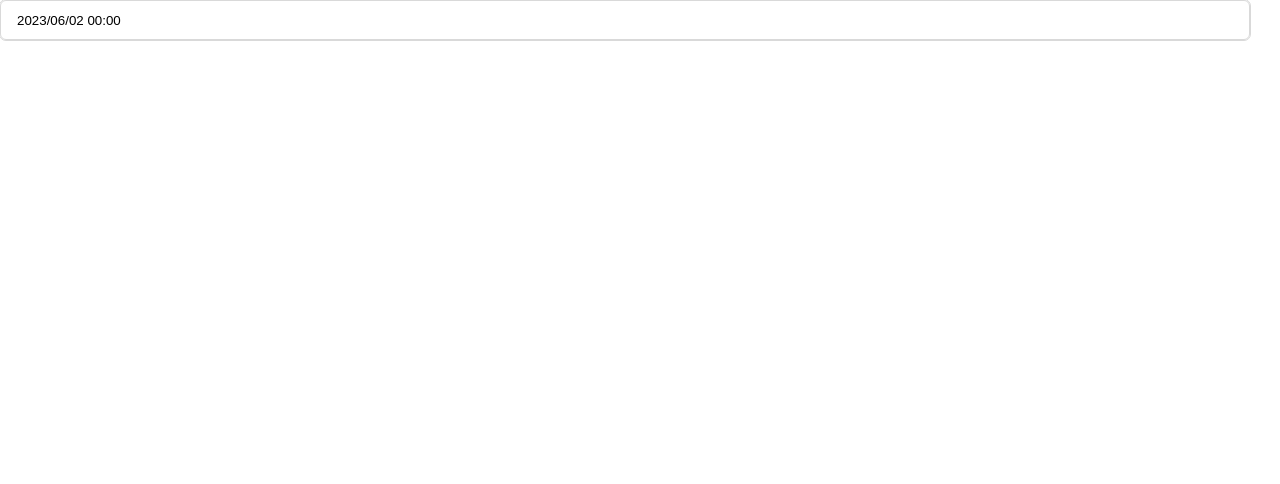
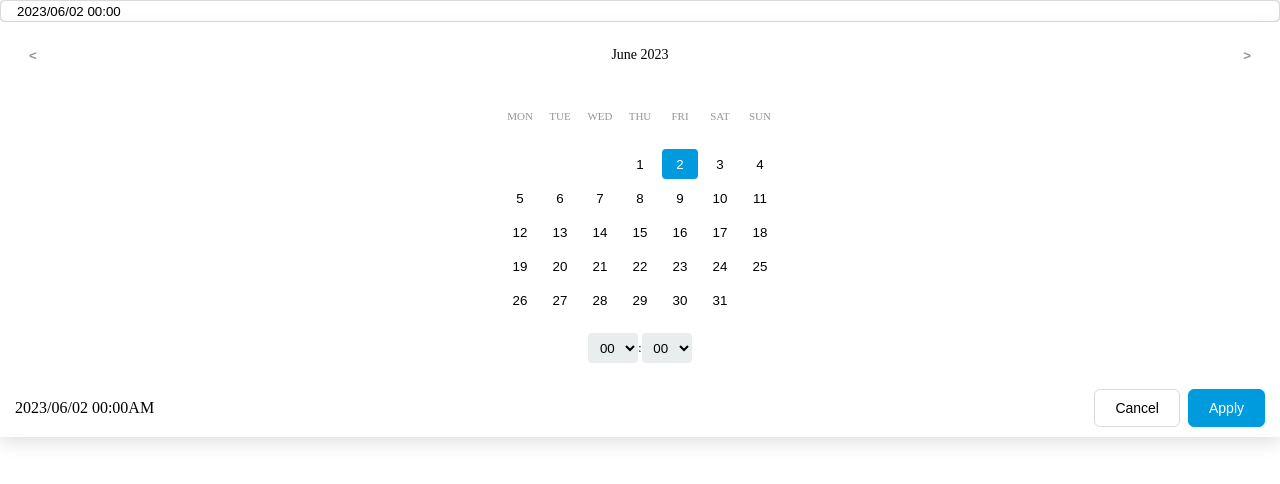
Before and after one commit to snigdho611/custom-react-datepicker, a React (Create React App) app: page / in a window 1280 px wide. Shown: the top 484 px of the page. Built offline with nearby package versions, Linux system fonts and the light colour scheme.

Commit message:
Updated CSS

```diff
--- a/package.json
+++ b/package.json
@@ -19,7 +19,7 @@
     "web-vitals": "^2.1.4"
   },
   "scripts": {
-    "start": "PORT=4000 react-scripts start",
+    "start": "react-scripts start PORT=4000",
     "build": "react-scripts build",
     "test": "react-scripts test",
     "eject": "react-scripts eject"
--- a/src/App.css
+++ /dev/null
@@ -1,38 +0,0 @@
-.App {
-  text-align: center;
-}
-
-.App-logo {
-  height: 40vmin;
-  pointer-events: none;
-}
-
-@media (prefers-reduced-motion: no-preference) {
-  .App-logo {
-    animation: App-logo-spin infinite 20s linear;
-  }
-}
-
-.App-header {
-  background-color: #282c34;
-  min-height: 100vh;
-  display: flex;
-  flex-direction: column;
-  align-items: center;
-  justify-content: center;
-  font-size: calc(10px + 2vmin);
-  color: white;
-}
-
-.App-link {
-  color: #61dafb;
-}
-
-@keyframes App-logo-spin {
-  from {
-    transform: rotate(0deg);
-  }
-  to {
-    transform: rotate(360deg);
-  }
-}
--- a/src/App.tsx
+++ b/src/App.tsx
@@ -1,12 +1,14 @@
-import React from 'react';
-import logo from './logo.svg';
-import './App.css';
-import Datepicker from './components/Datepicker';
+import Datepicker from "./components/Datepicker";
 
 function App() {
   return (
     <div>
-      <Datepicker/>
+      <div
+      // style={{ width: "50%" }}
+      >
+        <Datepicker />
+      </div>
+      <input />
     </div>
   );
 }
--- a/src/components/Datepicker/Calendar/index.tsx
+++ b/src/components/Datepicker/Calendar/index.tsx
@@ -14,7 +14,7 @@ const Calendar: React.FC<ICalendarProps> = ({ dateObj, currentDateObj, onDateCli
   const getStartEmptyCells = () => {
     const emptyCells = [];
     for (let i = 0; i < startDay; i++) {
-      emptyCells.push(<div key={i} className="datepicker_calendar_date_day-empty" />);
+      emptyCells.push(<div key={i} className="datepicker_modal_calendar_date_day-empty" />);
     }
     return emptyCells;
   };
@@ -24,7 +24,7 @@ const Calendar: React.FC<ICalendarProps> = ({ dateObj, currentDateObj, onDateCli
     for (let i = 1; i <= daysInMonth; i++) {
       // const isSelectedDate = i === new Date().getDate();
       let dayClass: string = "";
-      dayClass = "datepicker_calendar_date_day-normal";
+      dayClass = "datepicker_modal_calendar_date_day-normal";
       if (
         currentDateObj.current.date === i &&
         currentDateObj.current.month === dateObj.month &&
@@ -34,7 +34,7 @@ const Calendar: React.FC<ICalendarProps> = ({ dateObj, currentDateObj, onDateCli
       }
 
       if (dateObj.date === i) {
-        dayClass = "datepicker_calendar_date_day-normal selected-day";
+        dayClass = "datepicker_modal_calendar_date_day-normal selected-day";
       }
       dateCells.push(
         <button
@@ -63,18 +63,18 @@ const Calendar: React.FC<ICalendarProps> = ({ dateObj, currentDateObj, onDateCli
   // console.log(dateObj);
 
   return (
-    <div className="datepicker_calendar">
+    <div className="datepicker_modal_calendar">
       {/* <hr style={{ width: "70%" }} /> */}
-      <div className="datepicker_calendar_week">
-        <div className="datepicker_calendar_week_day">MON</div>
-        <div className="datepicker_calendar_week_day">TUE</div>
-        <div className="datepicker_calendar_week_day">WED</div>
-        <div className="datepicker_calendar_week_day">THU</div>
-        <div className="datepicker_calendar_week_day">FRI</div>
-        <div className="datepicker_calendar_week_day">SAT</div>
-        <div className="datepicker_calendar_week_day">SUN</div>
+      <div className="datepicker_modal_calendar_week">
+        <div className="datepicker_modal_calendar_week_day">MON</div>
+        <div className="datepicker_modal_calendar_week_day">TUE</div>
+        <div className="datepicker_modal_calendar_week_day">WED</div>
+        <div className="datepicker_modal_calendar_week_day">THU</div>
+        <div className="datepicker_modal_calendar_week_day">FRI</div>
+        <div className="datepicker_modal_calendar_week_day">SAT</div>
+        <div className="datepicker_modal_calendar_week_day">SUN</div>
       </div>
-      <div className="datepicker_calendar_date">
+      <div className="datepicker_modal_calendar_date">
         {getStartEmptyCells()}
         {getDateCells()}
         {/* {getEndEmptyCells()} */}
--- a/src/components/Datepicker/Footer/index.tsx
+++ b/src/components/Datepicker/Footer/index.tsx
@@ -8,18 +8,20 @@ interface IFooterProps {
 }
 const Footer: React.FC<IFooterProps> = ({ dateObj, handleConfirm, handleCancel }) => {
   return (
-    <div className="datepicker_footer">
+    <div className="datepicker_modal_footer">
       <div>
-      {`${dateObj.year}/${String(dateObj.month + 1).padStart(2, "0")}/${String(dateObj.date).padStart(2, "0")} ${String(dateObj.hours).padStart(2, "0")}:${
-          String(dateObj.minutes).padStart(2, "0")
-        }`}
+        {`${dateObj.year}/${String(dateObj.month + 1).padStart(2, "0")}/${String(
+          dateObj.date
+        ).padStart(2, "0")} ${String(dateObj.hours).padStart(2, "0")}:${String(
+          dateObj.minutes
+        ).padStart(2, "0")}`}
         {dateObj.hours > 11 ? "PM" : "AM"}
       </div>
-      <div className="datepicker_footer_buttons">
-        <button className="datepicker_footer_buttons-cancel" onClick={() => handleCancel()}>
+      <div className="datepicker_modal_footer_buttons">
+        <button className="datepicker_modal_footer_buttons-cancel" onClick={() => handleCancel()}>
           Cancel
         </button>
-        <button className="datepicker_footer_buttons-confirm" onClick={() => handleConfirm()}>
+        <button className="datepicker_modal_footer_buttons-confirm" onClick={() => handleConfirm()}>
           Apply
         </button>
       </div>
--- a/src/components/Datepicker/Header/index.tsx
+++ b/src/components/Datepicker/Header/index.tsx
@@ -39,12 +39,11 @@ const Header: React.FC<IHeaderProps> = ({ dateObj, onNext, onPrev }) => {
   };
 
   return (
-    <div className="datepicker_header">
+    <div className="datepicker_modal_header">
       <button onClick={onPrev}>{"<"}</button>
       <div>
         {/* {dayjs().locale("en").month(dateObj.month).format("MMMM")}{" "} */}
-        {getMonthName(dateObj.month)} {" "}
-        {dateObj.year}
+        {getMonthName(dateObj.month)} {dateObj.year}
       </div>
       <button onClick={onNext}>{">"}</button>
     </div>
--- a/src/components/Datepicker/Time/index.tsx
+++ b/src/components/Datepicker/Time/index.tsx
@@ -6,18 +6,14 @@ interface ITimeProps {
   onTimeClickMinute: (minutes: number) => void;
 }
 
-const DatepickerTime: React.FC<ITimeProps> = ({
-  dateObj,
-  onTimeClickHour,
-  onTimeClickMinute,
-}) => {
+const DatepickerTime: React.FC<ITimeProps> = ({ dateObj, onTimeClickHour, onTimeClickMinute }) => {
   const hours = Array.from({ length: 24 }, (_, index) => index);
   const minutes = Array.from({ length: 60 }, (_, index) => index);
 
   console.log(dateObj.hours, dateObj.minutes);
 
   return (
-    <div className="datepicker_time">
+    <div className="datepicker_modal_time">
       <select
         onChange={(e) => onTimeClickHour(parseInt(e.target.value))}
         defaultValue={dateObj.hours}
@@ -34,9 +30,7 @@ const DatepickerTime: React.FC<ITimeProps> = ({
         defaultValue={dateObj.minutes}
       >
         {minutes.map((minute) => (
-          <option key={minute}>
-            {minute < 10 ? "0" + minute : minute}
-          </option>
+          <option key={minute}>{minute < 10 ? "0" + minute : minute}</option>
         ))}
       </select>
     </div>
--- a/src/components/Datepicker/index.scss
+++ b/src/components/Datepicker/index.scss
@@ -1,17 +1,12 @@
 $cellheight: 30px;
 $cellwidth: 36px;
-
 
 .datepicker {
   font-size: 12px;
   font-family: "Noto Sans JP";
-  width: fit-content;
-  min-height: 371px;
-  background-color: white;
   border-radius: 12px;
-  box-shadow: 0px 6px 16px #0000001f;
+  width: auto;
   &_input {
-    width: 95%;
     display: flex;
     // width: 310px;
     height: 18px;
@@ -19,16 +14,23 @@ $cellwidth: 36px;
     border-radius: 6px;
     outline: 1px solid #d9d9d9;
     padding: 10px 16px;
+    // width: 100%;
     &:hover {
       cursor: pointer;
     }
   }
+  &_modal {
+    position: absolute;
+    background-color: white;
+    min-height: 371px;
+    box-shadow: 0px 6px 16px #0000001f;
     &_header {
       display: flex;
       justify-content: space-between;
       font-size: 14px;
       width: 296px;
       padding: 25px 23px 37px 23px;
+      width: 100%;
       & button {
         background-color: transparent;
         color: #939598;
@@ -78,7 +80,7 @@ $cellwidth: 36px;
           height: $cellheight;
           border-radius: 4px;
           &-normal {
-          @extend .datepicker_calendar_date_day;
+            @extend .datepicker_modal_calendar_date_day;
             cursor: pointer;
             background-color: transparent;
             border: none;
@@ -93,7 +95,7 @@ $cellwidth: 36px;
             }
           }
           &-empty {
-          @extend .datepicker_calendar_date_day;
+            @extend .datepicker_modal_calendar_date_day;
             // background-color: #939598;
           }
         }
@@ -148,10 +150,12 @@ $cellwidth: 36px;
       }
     }
   }
+}
 
 .current-day {
   outline: 1px solid #009bdf;
   border-radius: 4px;
+  border: none;
 }
 
 .selected-day {
--- a/src/components/Datepicker/index.tsx
+++ b/src/components/Datepicker/index.tsx
@@ -6,7 +6,11 @@ import DatepickerCalendar from "./Calendar";
 import DatepickerFooter from "./Footer";
 import { IDate } from "interface";
 
-const Datepicker = () => {
+interface IDatepickerProps {
+  width?: string;
+}
+
+const Datepicker: React.FC<IDatepickerProps> = ({ width = "100%" }) => {
   const [dateObj, setDateObj] = useState<IDate>({
     date: new Date().getDate(),
     month: new Date().getMonth(),
@@ -30,16 +34,16 @@ const Datepicker = () => {
   });
   const menuRef = useRef<any>(null);
   const inputRef = useRef<any>(null);
-  const [open, setOpen] = useState<boolean>(false);
+  const [open, setOpen] = useState<boolean>(true);
 
   useEffect(() => {
     const handleClickOutside = (event: any) => {
-      if(inputRef.current && inputRef.current.contains(event.target)){
-        setOpen(!open)
+      if (inputRef.current && inputRef.current.contains(event.target)) {
+        setOpen(!open);
       }
-      if(open && menuRef.current && !menuRef.current.contains(event.target)){
-        console.log("Click outside menu")
-        setOpen(!open)
+      if (open && menuRef.current && !menuRef.current.contains(event.target)) {
+        console.log("Click outside menu");
+        setOpen(!open);
       }
     };
     document.addEventListener("mousedown", handleClickOutside);
@@ -112,27 +116,21 @@ const Datepicker = () => {
   };
 
   return (
-    <>
+    <div className="datepicker">
       <input
+        style={{ width: width }}
         ref={inputRef}
         type="text"
         className="datepicker_input"
-        // onClick={() => {
-        //   if(open){
-        //     return setOpen(false)
-        //   }
-        //   return setOpen(true)
-        // }}
-        value={`${finalObj.year}/${String(finalObj.month + 1).padStart(
-          2,
-          "0"
-        )}/${String(finalObj.date).padStart(2, "0")} ${String(
-          finalObj.hours
-        ).padStart(2, "0")}:${String(finalObj.minutes).padStart(2, "0")}`}
+        value={`${finalObj.year}/${String(finalObj.month + 1).padStart(2, "0")}/${String(
+          finalObj.date
+        ).padStart(2, "0")} ${String(finalObj.hours).padStart(2, "0")}:${String(
+          finalObj.minutes
+        ).padStart(2, "0")}`}
         readOnly
       />
       {open ? (
-        <div className="datepicker" ref={menuRef}>
+        <div className="datepicker_modal" style={{ width: width }} ref={menuRef}>
           <DatepickerHeader dateObj={dateObj} onNext={onNext} onPrev={onPrev} />
           <DatepickerCalendar
             onDateClick={onDateClick}
@@ -151,7 +149,7 @@ const Datepicker = () => {
           />
         </div>
       ) : null}
-    </>
+    </div>
   );
 };
 
--- a/src/index.css
+++ b/src/index.css
@@ -1,5 +1,15 @@
+html {
+  box-sizing: border-box;
+}
+*,
+*:before,
+*:after {
+  box-sizing: inherit;
+}
+
 body {
   margin: 0;
+  padding: 0;
   font-family: -apple-system, BlinkMacSystemFont, "Segoe UI", "Roboto", "Oxygen", "Ubuntu",
     "Cantarell", "Fira Sans", "Droid Sans", "Helvetica Neue", sans-serif;
   -webkit-font-smoothing: antialiased;
```
Lines whose indentation alone changed are shown as unchanged.
